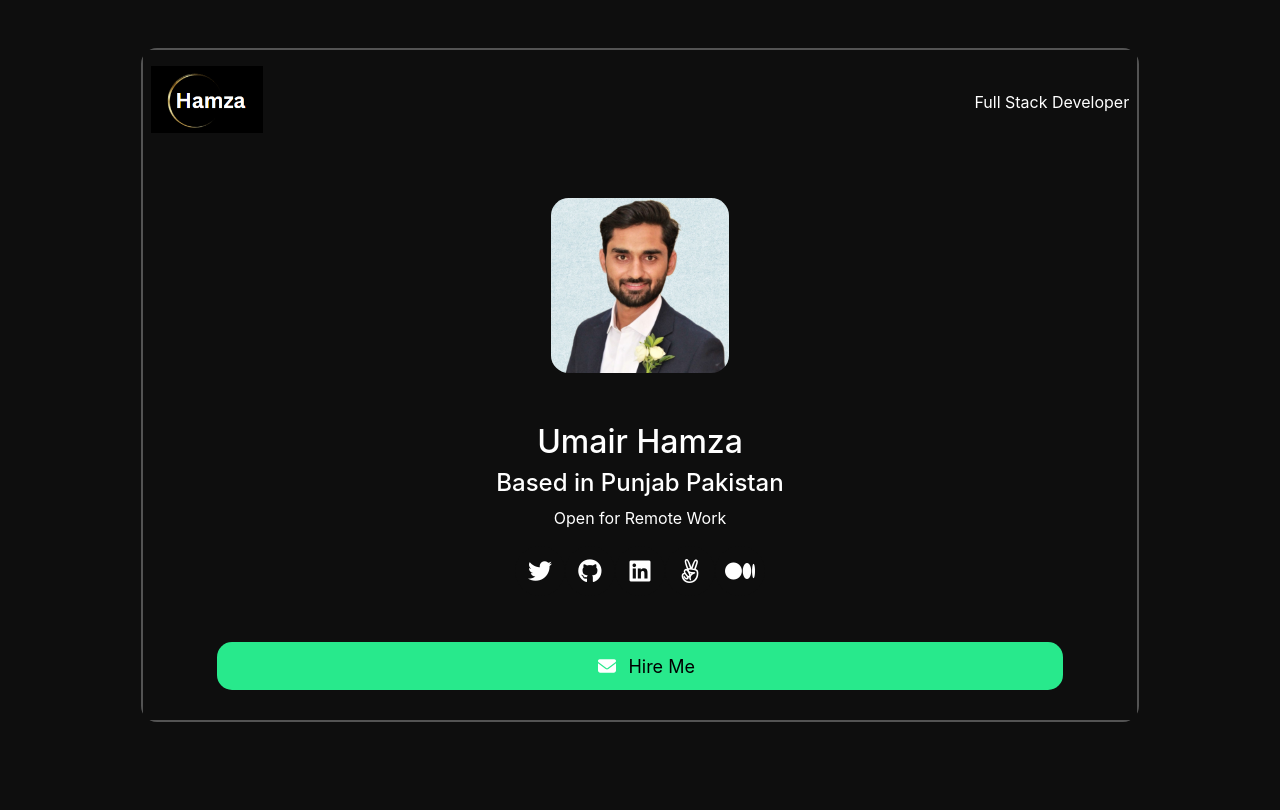
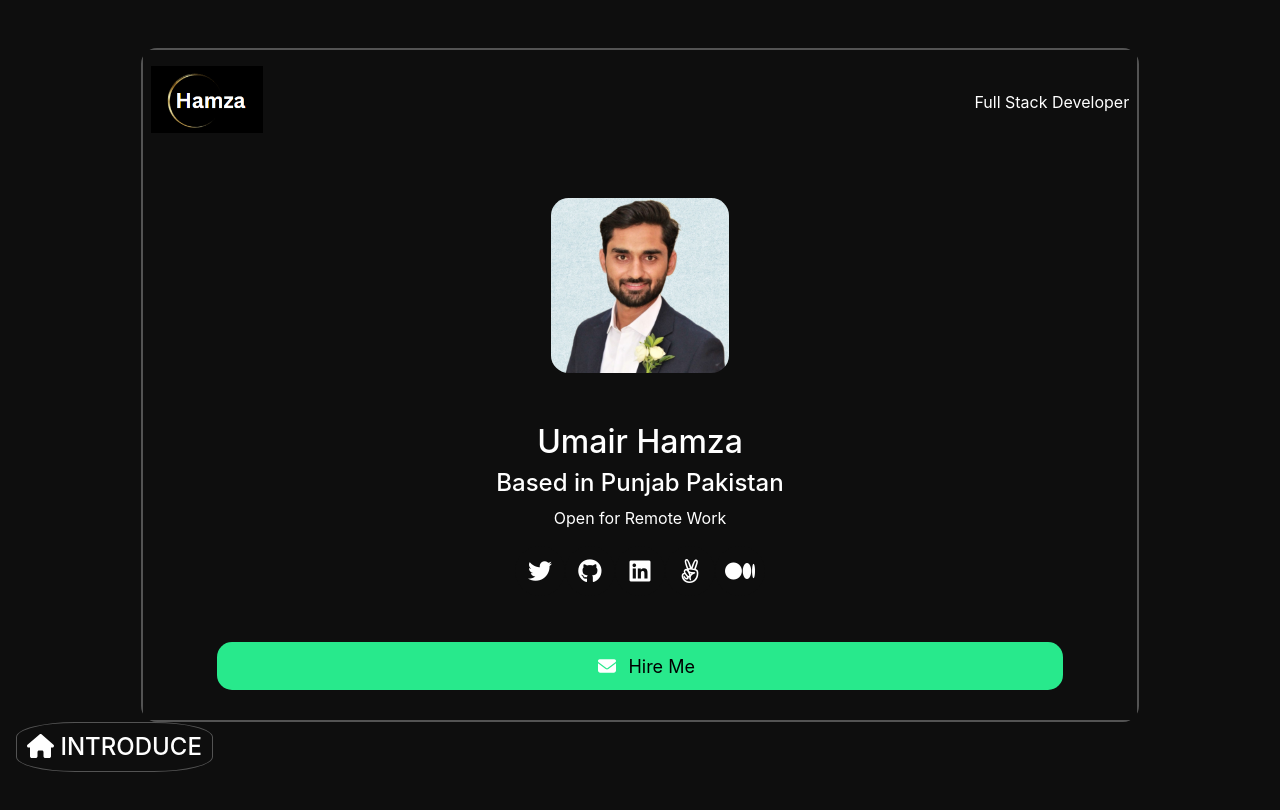
Before and after one commit to emhamza/Hamza-s-portfolio, a React (Vite) app: page / in a window 1280 px wide. Shown: the top 810 px of the page. Built offline with nearby package versions, Linux system fonts and the light colour scheme.

Commit message:
Add Hero section

```diff
--- a/src/App.jsx
+++ b/src/App.jsx
@@ -1,6 +1,8 @@
 // import { useState } from 'react'
 import IntroCard from './components/MyCards/IntroCard';
+import Introduce from './components/Introduce/Introduce';
 import './App.css';
+
 
 function App() {
   // const [count, setCount] = useState(0)
@@ -9,6 +11,7 @@ function App() {
 
    <>
    <IntroCard />
+   <Introduce />
    </>
    )
 }
--- /dev/null
+++ b/src/components/Introduce/Introduce.jsx
@@ -0,0 +1,22 @@
+import React from 'react';
+import "./Introduce.scss";
+import { FontAwesomeIcon } from '@fortawesome/react-fontawesome';
+import { faHome } from '@fortawesome/free-solid-svg-icons';
+
+const Introduce = () => {
+  return (
+    <div>
+        <section>
+            <div>
+                <div>
+                    <h4 className="circular-border">
+                        <FontAwesomeIcon icon={faHome} /> INTRODUCE
+                    </h4>
+                </div>
+            </div>
+        </section>
+    </div>
+  )
+}
+
+export default Introduce;
--- /dev/null
+++ b/src/components/Introduce/Introduce.scss
@@ -0,0 +1,6 @@
+.circular-border {
+    display: inline-block;
+    border: 1px solid #535353;
+    border-radius: 30%;
+    padding: 10px;
+}
```
